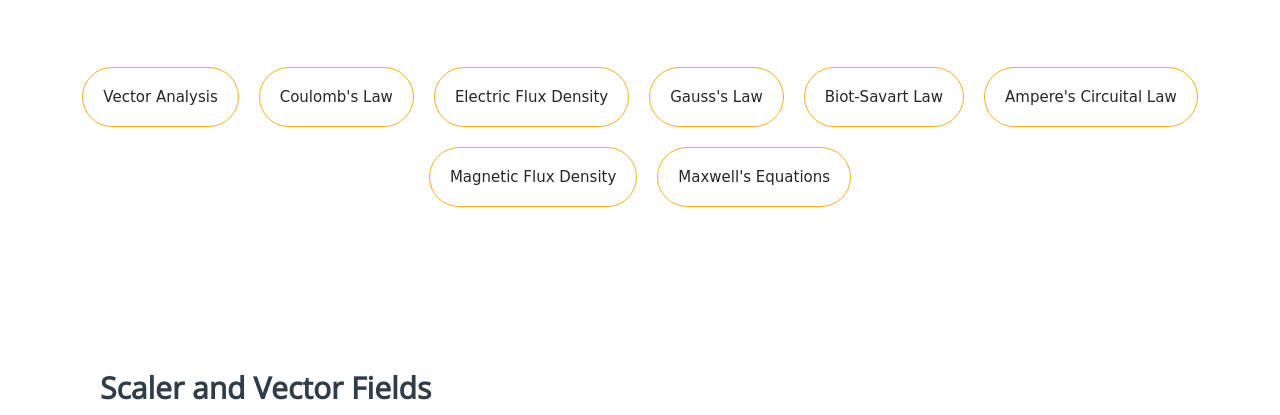
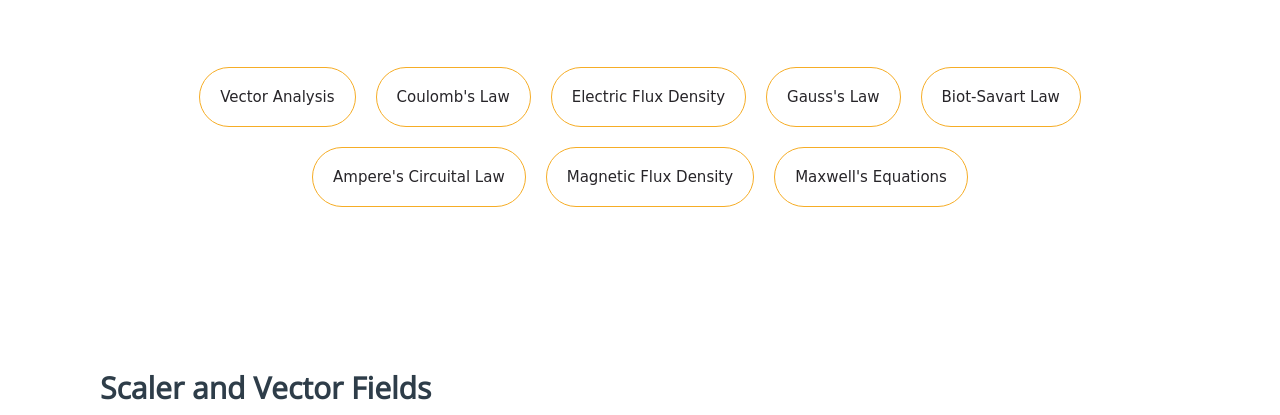
Before and after one commit to AbhijeetMasand/Amplify, a plain HTML site: page subjects/emft.html in a window 1280 px wide. Shown: the part 367-782 px from the top of the page. Drawn offline with nearby package versions, Linux system fonts and the light colour scheme.

Commit message:
design correction

```diff
--- a/subjects/emft.html
+++ b/subjects/emft.html
@@ -44,6 +44,8 @@
 		<div class="det"><a href="https://testbook.com/physics/electric-flux#:~:text=The%20number%20of%20electric%20field%20lines%20or%20electric%20lines%20of,square%20meters%20(m2).">Electric Flux Density </a></div>
 		<div class="det"><a href="https://en.wikipedia.org/wiki/Gauss%27s_law"> Gauss's Law</a></div>
 		<div class="det"><a href="https://byjus.com/physics/biot-savart-law/">Biot-Savart Law</a></div>
+		</div>
+		<div class="cbox">
 		<div class="det"><a href="https://en.wikipedia.org/wiki/Amp%C3%A8re%27s_circuital_law">Ampere's Circuital Law</a></div>
 		<div class="det"><a href="https://en.wikipedia.org/wiki/Magnetic_flux">Magnetic Flux Density</a></div>
 		<div class="det"><a href="https://en.wikipedia.org/wiki/Maxwell%27s_equations">Maxwell's Equations</a></div>
```
